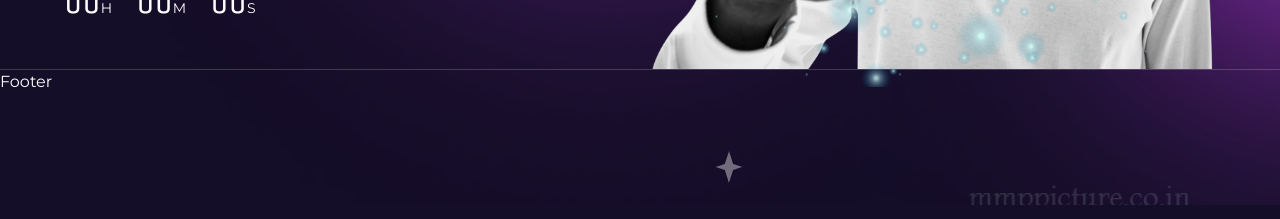
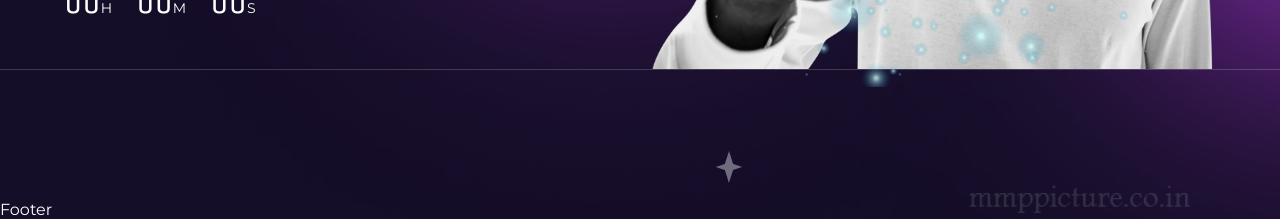
Before and after one commit to gift56/getlinked-ui-challengn, a Next.js app: page / in a window 1280 px wide. Shown: the part 595-814 px from the top of the page. Built offline with nearby package versions, Linux system fonts and the light colour scheme; a web font is replaced by a local one.

Commit message:
moving to the next

```diff
--- a/components/LandingpageContent/Introduction.tsx
+++ b/components/LandingpageContent/Introduction.tsx
@@ -1,5 +1,10 @@
+import { motion } from "framer-motion";
+
+
 const Introduction = () => {
-  return <div>Introduction</div>;
+  return <section className="w-full py-16">
+
+  </section>;
 };
 
 export default Introduction;
--- a/pages/index.tsx
+++ b/pages/index.tsx
@@ -1,10 +1,11 @@
-import { Hero } from "@/components";
+import { Hero, Introduction } from "@/components";
 import MainLayout from "@/layout/MainLayout";
 
 const Homepage = () => {
   return (
     <MainLayout pagetitle="Hackathon 1.0">
       <Hero />
+      <Introduction />
     </MainLayout>
   );
 };
```
